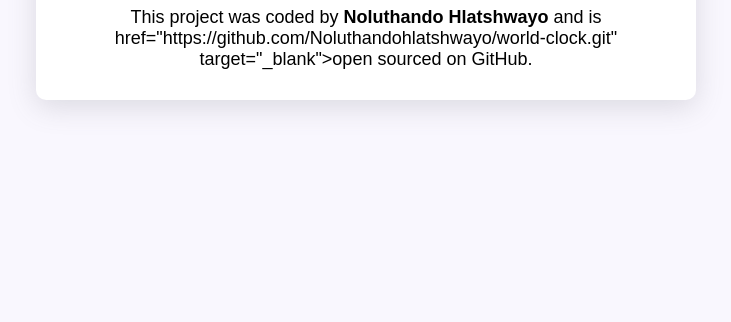
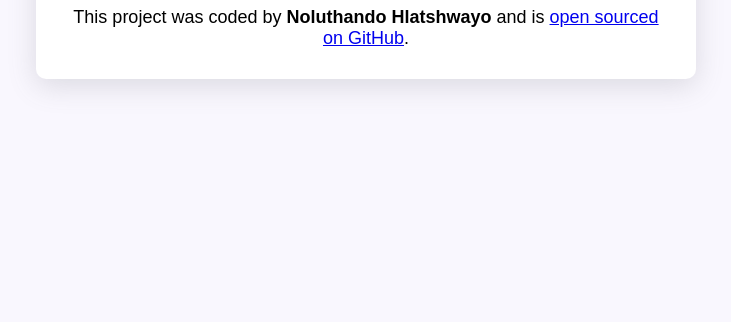
Before and after one commit to Noluthandohlatshwayo/world-clock, a plain HTML site: page index.html in a window 1280 px wide. Shown: the part 478-800 px from the top of the page, without its empty margins (274-1005 px from the left). Drawn offline with Linux system fonts and the light colour scheme.

Commit message:
fixed problem on html

```diff
--- a/index.html
+++ b/index.html
@@ -33,8 +33,9 @@
         </div>
 
         <footer>
-            This project was coded by <strong>Noluthando Hlatshwayo</strong> and is <a>
-                href="https://github.com/Noluthandohlatshwayo/world-clock.git" target="_blank">open sourced on
+            This project was coded by <strong>Noluthando Hlatshwayo</strong> and is
+            <a href="https://github.com/Noluthandohlatshwayo/world-clock.git" rel="noopener noreferrer"
+                target="_blank">open sourced on
                 GitHub</a>.
         </footer>
         <script src="javascript/index.js"></script>
```
